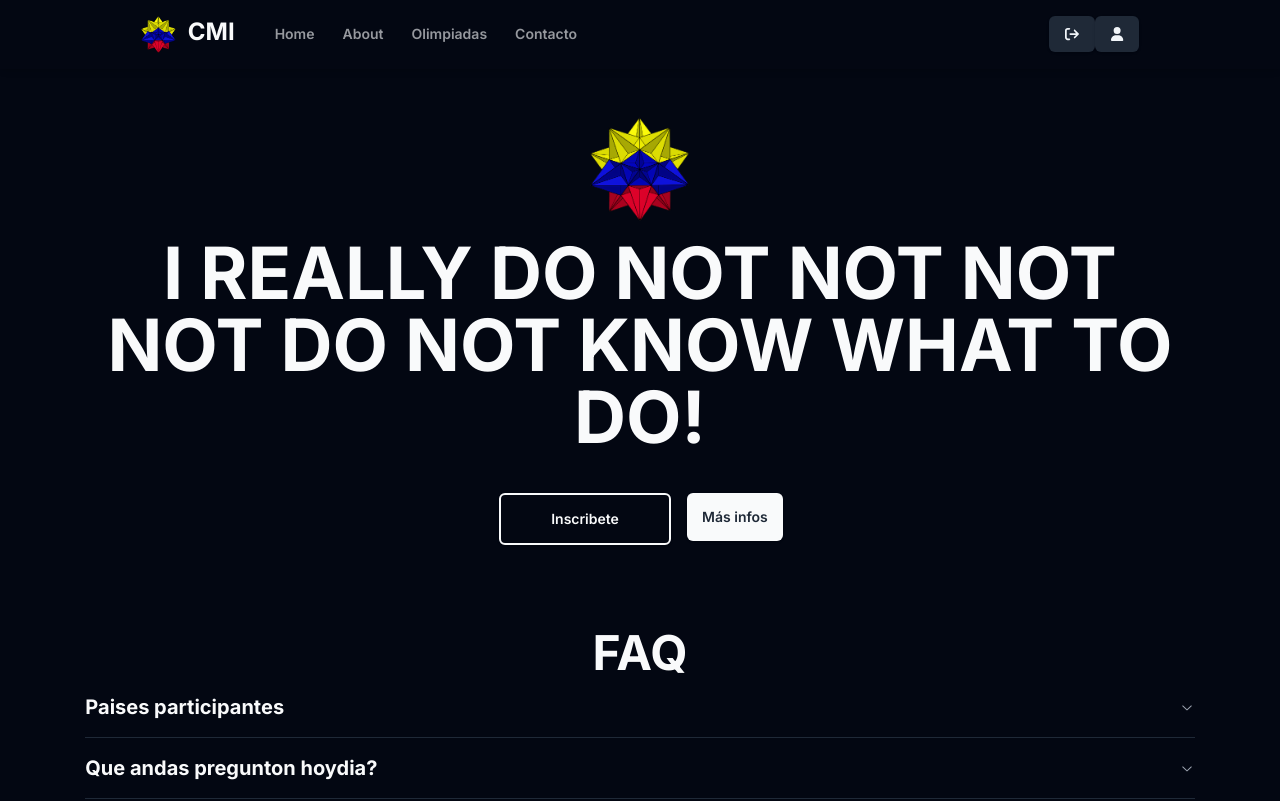
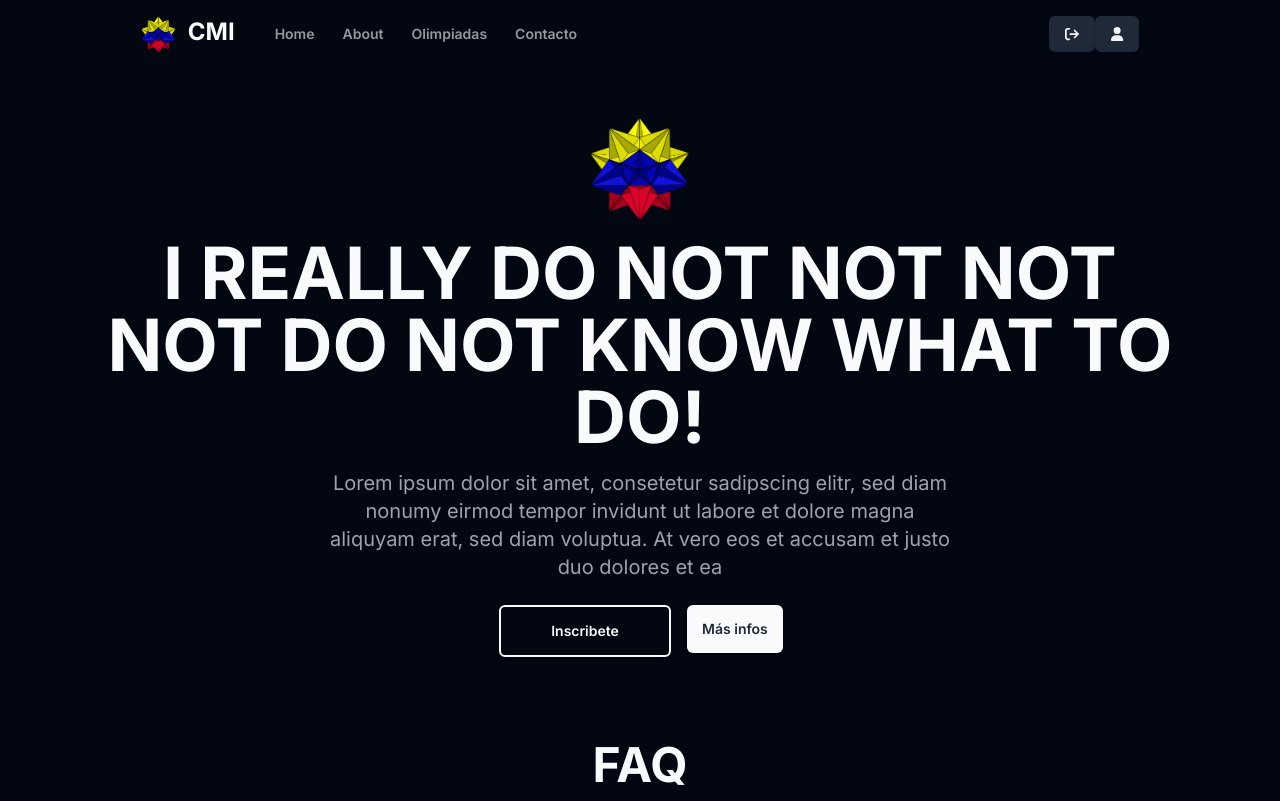
Before and after one commit to LeonardoZambranoL/cmi-ema-frontend, a Next.js app: page / in a window 1280 px wide. Shown: the top 801 px of the page. Built offline with nearby package versions, Linux system fonts and the light colour scheme.

Commit message:
use reactnode instead of string

```diff
--- a/src/components/Paragraph/MutedParagraph.tsx
+++ b/src/components/Paragraph/MutedParagraph.tsx
@@ -1,12 +1,14 @@
+import { ReactNode } from "react";
+
 type Props = {
-  content: string;
-};
+    children: ReactNode;
+}
 
-export default function MutedParagraph({ content }: Props) {
+export default function MutedParagraph({ children }: Props) {
   return (
     <div className="container flex flex-col items-center text-center md:w-9/12 lg:w-7/12">
       <span className="text-sm md:text-lg lg:text-xl text-muted-foreground">
-        {content}
+        {children}
       </span>
     </div>
   );
```
